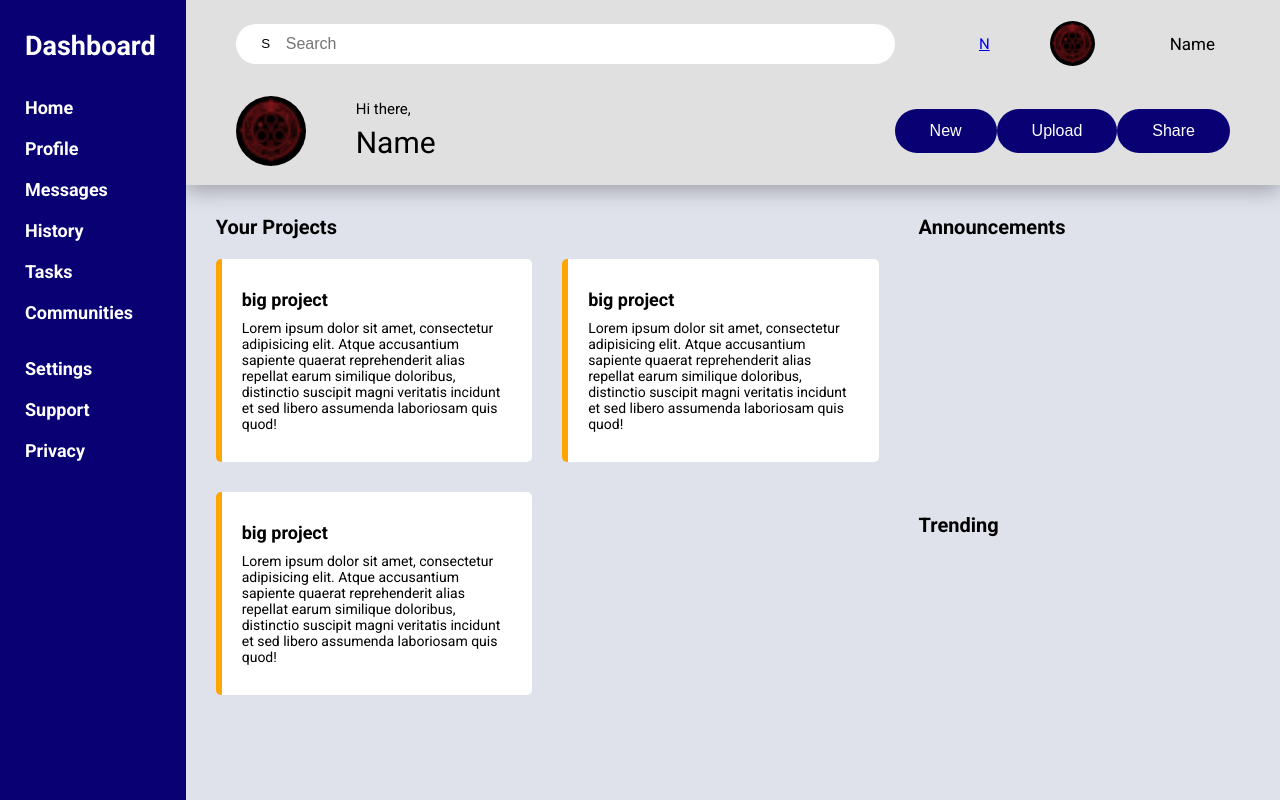
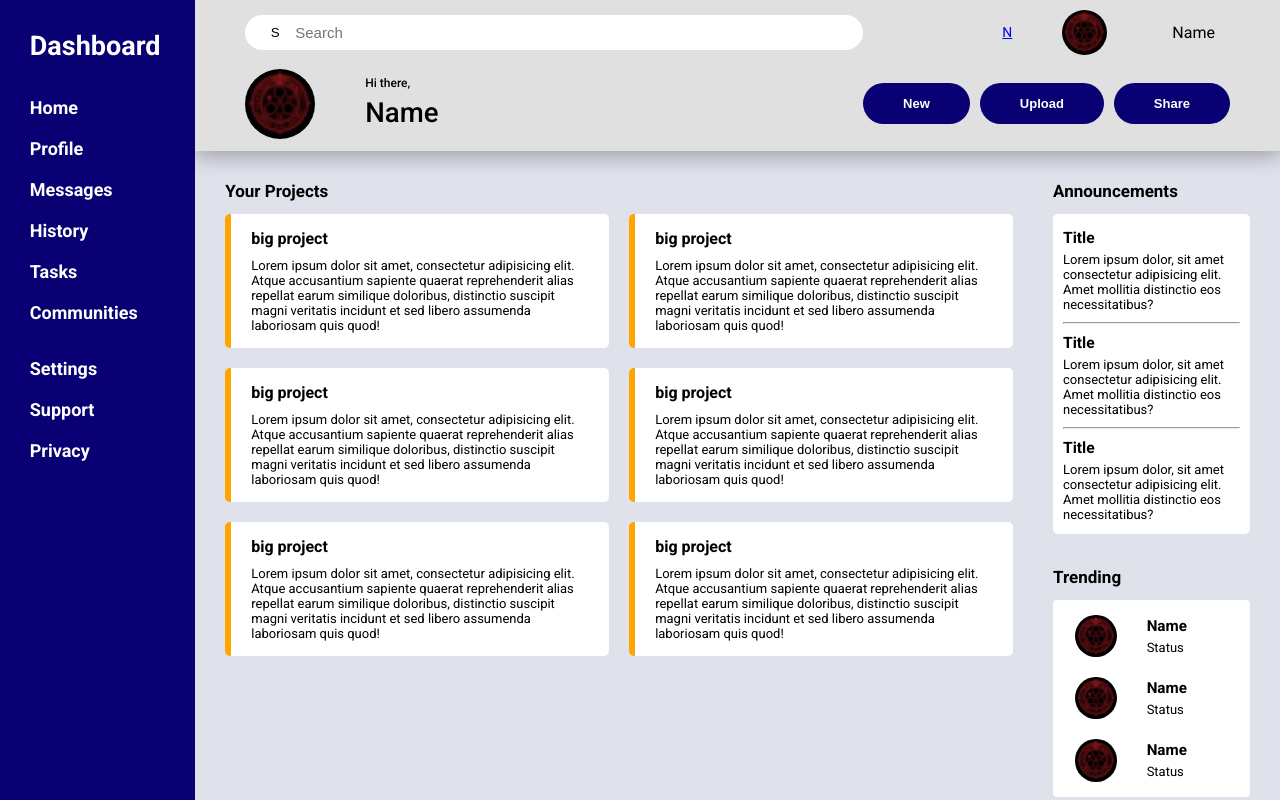
Before and after one commit to zen-2222/admin-dashboard, a website: page index.html in a window 1280 px wide. Drawn offline with Linux system fonts and the light colour scheme.

Commit message:
finished beta

```diff
--- a/index.html
+++ b/index.html
@@ -87,6 +87,21 @@
                             <p class="item__container--text">Lorem ipsum dolor sit amet, consectetur adipisicing elit. Atque accusantium sapiente quaerat reprehenderit alias repellat earum similique doloribus, distinctio suscipit magni veritatis incidunt et sed libero assumenda laboriosam quis quod!</p>
 
                         </div>
+                        <div class="item__container">
+                            <h3 class="item__container--heading">big project</h3>
+                            <p class="item__container--text">Lorem ipsum dolor sit amet, consectetur adipisicing elit. Atque accusantium sapiente quaerat reprehenderit alias repellat earum similique doloribus, distinctio suscipit magni veritatis incidunt et sed libero assumenda laboriosam quis quod!</p>
+
+                        </div>
+                        <div class="item__container">
+                            <h3 class="item__container--heading">big project</h3>
+                            <p class="item__container--text">Lorem ipsum dolor sit amet, consectetur adipisicing elit. Atque accusantium sapiente quaerat reprehenderit alias repellat earum similique doloribus, distinctio suscipit magni veritatis incidunt et sed libero assumenda laboriosam quis quod!</p>
+
+                        </div>
+                        <div class="item__container">
+                            <h3 class="item__container--heading">big project</h3>
+                            <p class="item__container--text">Lorem ipsum dolor sit amet, consectetur adipisicing elit. Atque accusantium sapiente quaerat reprehenderit alias repellat earum similique doloribus, distinctio suscipit magni veritatis incidunt et sed libero assumenda laboriosam quis quod!</p>
+
+                        </div>
 
                         <div class="item__container">
                             <h3 class="item__container--heading">big project</h3>
@@ -102,9 +117,47 @@
                 </section>
                 <section class="content__ann">
                     <h2 class="content__heading">Announcements</h2>
+                    <div class="ann__container">
+                        <p class="ann__text"><span class="ann__heading">Title</span><br>Lorem ipsum dolor, sit amet consectetur adipisicing elit. Amet mollitia distinctio eos necessitatibus? </p>
+                        <hr>
+                        <p class="ann__text"><span class="ann__heading">Title</span><br>Lorem ipsum dolor, sit amet consectetur adipisicing elit. Amet mollitia distinctio eos necessitatibus? </p>
+                        <hr>
+                        <p class="ann__text"><span class="ann__heading">Title</span><br>Lorem ipsum dolor, sit amet consectetur adipisicing elit. Amet mollitia distinctio eos necessitatibus? </p>
+
+
+
+                    </div>
                 </section>
                 <section class="content__trending">
                     <h2 class="content__heading">Trending</h2>
+                    <div class="trending__container">
+                        <div class="trending__user">
+                            <img src="/img/images.ico" alt="user profile picture" class="trending__user-pfp">
+                            <div class="trending__user-details">
+                                <h3 class="trending__user-name">Name</h3>
+                                <p class="trending__user-status">Status</p>
+                            </div>
+                        </div>
+                        <div class="trending__user">
+                            <img src="/img/images.ico" alt="user profile picture" class="trending__user-pfp">
+                            <div class="trending__user-details">
+                                <h3 class="trending__user-name">Name</h3>
+                                <p class="trending__user-status">Status</p>
+                            </div>
+                        </div>
+                        <div class="trending__user">
+                            <img src="/img/images.ico" alt="user profile picture" class="trending__user-pfp">
+                            <div class="trending__user-details">
+                                <h3 class="trending__user-name">Name</h3>
+                                <p class="trending__user-status">Status</p>
+                            </div>
+                        </div>
+                    </div>
+
+
+
+
+
                 </section>
 
 
--- a/sass/__components.scss
+++ b/sass/__components.scss
@@ -1,5 +1,5 @@
 .item__container{
-padding:3rem 2rem;
+padding:1.5rem 2rem;
 border-inline-start: 6px solid orange;
 border-radius: 5px;
 
@@ -7,12 +7,12 @@ background-color: rgb(255, 255, 255);
 overflow: wrap;
 
     &--heading{
-        font-size: 1.8rem;
+        font-size: 1.6rem;
         font-weight: bold;
         margin-block-end: 1rem;
     }
     &--text{
-        font-size: 1.4rem;
+        font-size: 1.3rem;
 
 
     }
--- a/sass/__home.scss
+++ b/sass/__home.scss
@@ -7,7 +7,7 @@ body{box-sizing: border-box;}
     overflow: hidden;
     //TEST
     display:grid;
-    grid-template-columns: .5fr [dashboard-end] auto;
+    grid-template-columns: .9fr [dashboard-end] 5fr;
 
 }
 
@@ -85,6 +85,7 @@ body{box-sizing: border-box;}
 .main{
     display:grid;
     grid-template-rows: .26fr auto;
+    overflow:auto;
 }
 
 .user-nav{
@@ -92,9 +93,8 @@ body{box-sizing: border-box;}
     &__container{
         display:grid;
         padding:0 5rem;
-        padding-block-end: 1rem;
         grid-template-columns: 2fr  1fr ;
-        grid-template-rows: 1fr  1fr;
+        grid-template-rows: .9fr  1fr;
         background-color: rgb(224, 224, 224);
         box-shadow: 0 .5rem 2rem rgba(0, 0, 0, 0.303);
         z-index: 5;
@@ -114,10 +114,13 @@ body{box-sizing: border-box;}
     &__buttons{
         display:flex;
         justify-content: space-between;
-        align-items: center;}
+        align-items: center;
+        gap:1rem;
+    }
     &__button{
-        font-size:1.6rem;
-        padding:1.3rem 3.5rem;
+        font-size:1.3rem;
+        font-weight: bold;
+        padding:1.3rem 4rem;
         outline:none;
         border:none;
         border-radius: 30px;
@@ -126,6 +129,7 @@ body{box-sizing: border-box;}
     cursor: pointer;}
 }
 .search{
+
     position: relative;
     display:flex;
     align-items: center;
@@ -133,9 +137,9 @@ body{box-sizing: border-box;}
         padding:.5rem 1rem;
         padding-inline-start: 5rem;
 
-        font-size: 1.6rem;
+        font-size: 1.5rem;
         width:clamp(20rem,100%,85rem);
-        height: 4rem;
+        height: 3.5rem;
 
         outline:none;
         border: none;
@@ -146,7 +150,7 @@ body{box-sizing: border-box;}
         left:2rem;
 
         width:2rem;
-        height:4rem;
+        height:3.5rem;
 
         background-color: transparent;
         border:none;
@@ -162,16 +166,16 @@ body{box-sizing: border-box;}
     display:flex;
     justify-content: end;
     align-items: center;
-    gap:6rem;
+    gap:5rem;
 
-    font-size: 1.5rem;
+    font-size: 1.4rem;
     &__pfp{
-        height: 3em;
+        height: 4.5rem;
 
         border-radius: 50%;
     }
     &__name{
-        font-size: 1.7rem;
+        font-size: 1.6rem;
         padding:1.5rem;}
     &__notif{}
 
@@ -182,16 +186,17 @@ body{box-sizing: border-box;}
         display:flex;
         align-items: center;
         gap:4rem;
+        font-weight:500;
     }
     &__pfp--big{
         height: 7em;
     }
     &__welcome-text{
-        font-size: 1.5rem;
+        font-size: 1.2rem;
         line-height: 1.5;
         padding:1rem;
 
-        &--name{font-size: 3rem;}
+        &--name{font-size: 2.3em;}
 
     }
 }
@@ -201,10 +206,10 @@ body{box-sizing: border-box;}
 .content{
     &__container{
         display:grid;
-        grid-template-columns: 2fr 1fr;
+        grid-template-columns: 4fr 1fr;
         grid-template-rows: 1fr 1fr;
         gap:4rem;
-
+        row-gap: 3rem;
         padding:3rem;
 
         background-color: rgb(223, 225, 235);
@@ -225,9 +230,9 @@ body{box-sizing: border-box;}
         grid-row: 2/3;
     }
     &__heading{
-    font-size: 2rem;
+    font-size: 1.7rem;
 
-    margin-block-end: 2rem;}
+    margin-block-end: 1.3rem;}
 
 }
 
@@ -238,9 +243,64 @@ body{box-sizing: border-box;}
         display:grid;
         grid-template-columns: repeat(auto-fit,minmax(30rem,1fr));
 
-        gap:3rem;
+        gap:2rem;
     }
 
 
 
 }
+.ann{
+
+    &__container{
+        display:grid;
+        justify-content: center;
+        align-items: center;
+        grid-template-rows: repeat(auto-fit,1fr auto);
+        background-color: white;
+        padding:.5rem 1rem;
+        border-radius: 5px;
+        height:90%;
+        font-size: 1.3rem;
+    }
+
+    &__heading{
+        font-weight: bold;
+        font-size: 1.2em;
+        margin-block-end: .5rem;
+        display:inline-block;
+
+
+    }
+
+    &__text{
+        margin-block: 1rem;
+    }
+}
+.trending{
+    &__container{
+        display:flex;
+        flex-direction: column;
+        padding:.5rem 1.2rem;
+        background-color: white;
+
+        border-radius: 4px;
+    }
+    &__user{display:flex;
+        margin:1rem;
+        justify-content: start;
+        gap:3rem;
+        font-size: 1.3rem;
+        line-height: 1.5;
+    }
+    &__user-details{}
+    &__user-pfp{
+        border-radius: 50%;
+        width: 3.2em;
+    }
+    &__user-name{}
+    &__user-status{}
+
+
+
+
+}
```
Also changed, not shown: style.css, 1 other file.
